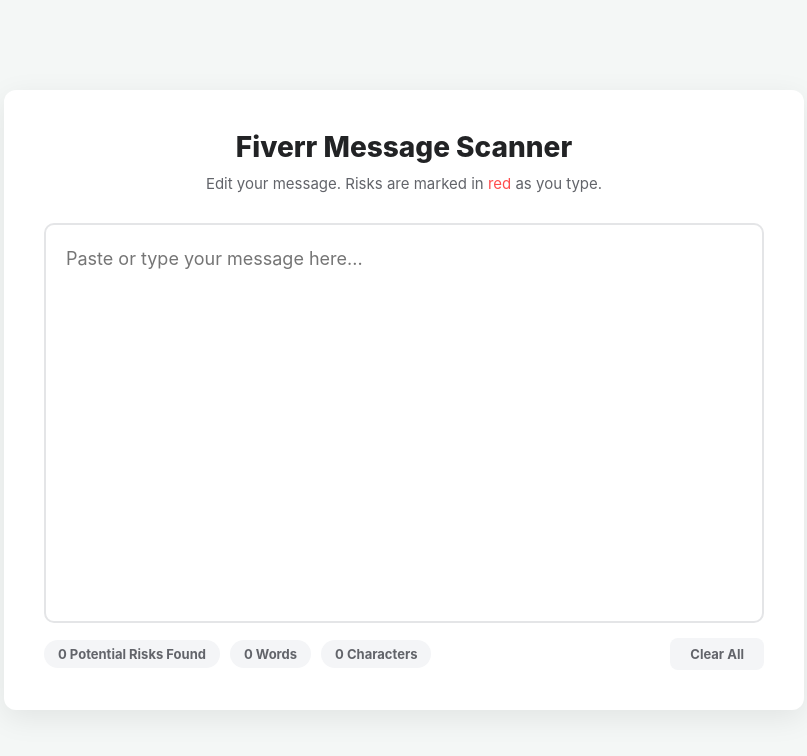
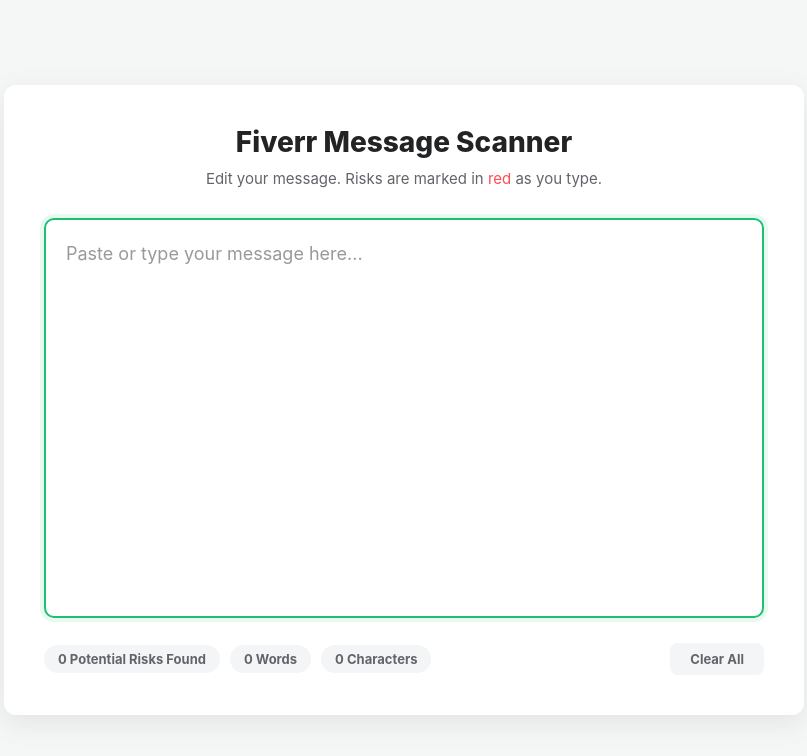
Before and after one commit to NKRifat47/fiverr-message-scanner, a React (Vite) app: page / in a window 1280 px wide. Shown: the top 756 px of the page, without its empty margins (236-1043 px from the left). Built offline with nearby package versions, Linux system fonts and the light colour scheme.

Commit message:
bug fixed

```diff
--- a/src/RiskScanner.css
+++ b/src/RiskScanner.css
@@ -37,53 +37,35 @@
 }
 
 /* Editor Styles */
-.editor-container {
-    position: relative;
+.editor-wrapper {
+    margin-bottom: 25px;
+}
+
+.editable-area {
     width: 100%;
     height: 400px;
-    margin-bottom: 15px;
+    padding: 20px;
+    font-size: 18px;
+    line-height: 1.6;
     border: 2px solid #e4e5e7;
     border-radius: 10px;
-    overflow: hidden;
     background: #fff;
-    transition: border-color 0.2s;
+    color: var(--text);
+    overflow-y: auto;
+    outline: none;
+    transition: all 0.2s;
+    white-space: pre-wrap;
+    word-wrap: break-word;
 }
 
-.editor-container:focus-within {
+.editable-area:focus {
     border-color: var(--primary);
     box-shadow: 0 0 0 4px rgba(29, 191, 115, 0.1);
 }
 
-.backdrop,
-.textarea {
-    position: absolute;
-    top: 0;
-    left: 0;
-    width: 100%;
-    height: 100%;
-    padding: 20px;
-    font-size: 18px;
-    line-height: 1.6;
-    font-family: inherit;
-    white-space: pre-wrap;
-    word-wrap: break-word;
-    overflow-y: auto;
-    border: none;
-    outline: none;
-    background: transparent;
-}
-
-.textarea {
-    z-index: 2;
-    color: transparent;
-    caret-color: var(--text);
-    resize: none;
-}
-
-.backdrop {
-    z-index: 1;
-    color: var(--text);
-    pointer-events: none;
+.editable-area[placeholder]:empty:before {
+    content: attr(placeholder);
+    color: #999;
 }
 
 .highlight {
@@ -167,6 +149,16 @@
     }
 }
 
-.backdrop::-webkit-scrollbar {
-    display: none;
+/* Scrollbar styling */
+.editable-area::-webkit-scrollbar {
+    width: 8px;
 }
+
+.editable-area::-webkit-scrollbar-track {
+    background: transparent;
+}
+
+.editable-area::-webkit-scrollbar-thumb {
+    background: #ccc;
+    border-radius: 10px;
+}
--- a/src/RiskScanner.jsx
+++ b/src/RiskScanner.jsx
@@ -1,16 +1,64 @@
-import React, { useState, useMemo, useRef, useEffect } from 'react';
+import React, { useState, useRef, useEffect, useMemo } from 'react';
 import './RiskScanner.css';
 
 const RISKY_KEYWORDS = [
     "call", "phone number", "WhatsApp", "Telegram", "email",
     "payment", "@", "PayPal", "Payoneer", "bank transfer",
-    "direct payment", "gmail", "pay", "pay outside", "contact me directly", "Skype"
+    "direct payment", "payments", "gmail", "pay", "pay outside", "contact me directly", "Skype"
 ].sort((a, b) => b.length - a.length);
 
 const RiskScanner = () => {
-    const [text, setText] = useState('');
-    const textareaRef = useRef(null);
-    const backdropRef = useRef(null);
+    const editorRef = useRef(null);
+    const [wordCount, setWordCount] = useState(0);
+    const [charCount, setCharCount] = useState(0);
+    const [riskCount, setRiskCount] = useState(0);
+
+    // Function to get caret position in characters
+    const getCaretCharacterOffsetWithin = (element) => {
+        let caretOffset = 0;
+        const selection = window.getSelection();
+        if (selection.rangeCount > 0) {
+            const range = selection.getRangeAt(0);
+            const preCaretRange = range.cloneRange();
+            preCaretRange.selectNodeContents(element);
+            preCaretRange.setEnd(range.endContainer, range.endOffset);
+            caretOffset = preCaretRange.toString().length;
+        }
+        return caretOffset;
+    };
+
+    // Function to set caret position from character offset
+    const setCaretPosition = (element, offset) => {
+        const range = document.createRange();
+        const selection = window.getSelection();
+        let currentOffset = 0;
+        let found = false;
+
+        const traverse = (node) => {
+            if (found) return;
+            if (node.nodeType === 3) { // Text node
+                const nextOffset = currentOffset + node.length;
+                if (offset <= nextOffset) {
+                    range.setStart(node, offset - currentOffset);
+                    range.setEnd(node, offset - currentOffset);
+                    found = true;
+                }
+                currentOffset = nextOffset;
+            } else {
+                for (let i = 0; i < node.childNodes.length; i++) {
+                    traverse(node.childNodes[i]);
+                }
+            }
+        };
+
+        traverse(element);
+        if (!found) {
+            range.setStart(element, element.childNodes.length);
+            range.setEnd(element, element.childNodes.length);
+        }
+        selection.removeAllRanges();
+        selection.addRange(range);
+    };
 
     const escapeHtml = (unsafe) => {
         return unsafe
@@ -21,8 +69,16 @@
             .replace(/'/g, "&#039;");
     };
 
-    const { processedHtml, riskCount, wordCount, charCount } = useMemo(() => {
-        let highlighted = escapeHtml(text);
+    const handleInput = () => {
+        const el = editorRef.current;
+        const selection = window.getSelection();
+
+        // Save caret position
+        const offset = getCaretCharacterOffsetWithin(el);
+        const textValue = el.innerText || "";
+
+        // Process Highlights
+        let highlighted = escapeHtml(textValue);
         let foundCount = 0;
 
         RISKY_KEYWORDS.forEach(word => {
@@ -30,33 +86,45 @@
             const regexSource = /^[a-zA-Z0-9]/.test(word) ? `\\b${escapedWord}\\b` : escapedWord;
             const regex = new RegExp(regexSource, 'gi');
 
-            const matches = text.match(regex);
+            const matches = textValue.match(regex);
             if (matches) foundCount += matches.length;
 
             highlighted = highlighted.replace(regex, '##OPEN##$&##CLOSE##');
         });
 
-        const html = highlighted
+        const finalHtml = highlighted
             .split('##OPEN##').join('<span class="highlight">')
-            .split('##CLOSE##').join('</span>')
-            + (text.endsWith('\n') ? '\n' : '');
+            .split('##CLOSE##').join('</span>');
 
-        const words = text.trim() ? text.trim().split(/\s+/).length : 0;
-        const chars = text.length;
+        // Update content if different (to avoid unnecessary re-renders)
+        if (el.innerHTML !== finalHtml) {
+            el.innerHTML = finalHtml;
+            // Restore caret
+            setCaretPosition(el, offset);
+        }
 
-        return { processedHtml: html, riskCount: foundCount, wordCount: words, charCount: chars };
-    }, [text]);
+        // Update stats
+        setRiskCount(foundCount);
+        setCharCount(textValue.length);
+        setWordCount(textValue.trim() ? textValue.trim().split(/\s+/).length : 0);
+    };
 
-    const handleScroll = () => {
-        if (textareaRef.current && backdropRef.current) {
-            backdropRef.current.scrollTop = textareaRef.current.scrollTop;
+    const handleClear = () => {
+        if (editorRef.current) {
+            editorRef.current.innerHTML = "";
+            setRiskCount(0);
+            setCharCount(0);
+            setWordCount(0);
+            editorRef.current.focus();
         }
     };
 
-    const handleClear = () => {
-        setText('');
-        if (textareaRef.current) textareaRef.current.focus();
-    };
+    // Initial focus and setup
+    useEffect(() => {
+        if (editorRef.current) {
+            editorRef.current.focus();
+        }
+    }, []);
 
     return (
         <div className="risk-scanner-container">
@@ -67,20 +135,14 @@
                 </p>
             </header>
 
-            <div className="editor-container">
+            <div className="editor-wrapper">
                 <div
-                    ref={backdropRef}
-                    className="backdrop"
-                    dangerouslySetInnerHTML={{ __html: processedHtml }}
-                />
-                <textarea
-                    ref={textareaRef}
-                    className="textarea"
-                    spellcheck="false"
+                    ref={editorRef}
+                    className="editable-area"
+                    contentEditable="true"
+                    spellCheck="false"
+                    onInput={handleInput}
                     placeholder="Paste or type your message here..."
-                    value={text}
-                    onChange={(e) => setText(e.target.value)}
-                    onScroll={handleScroll}
                 />
             </div>
 
```
